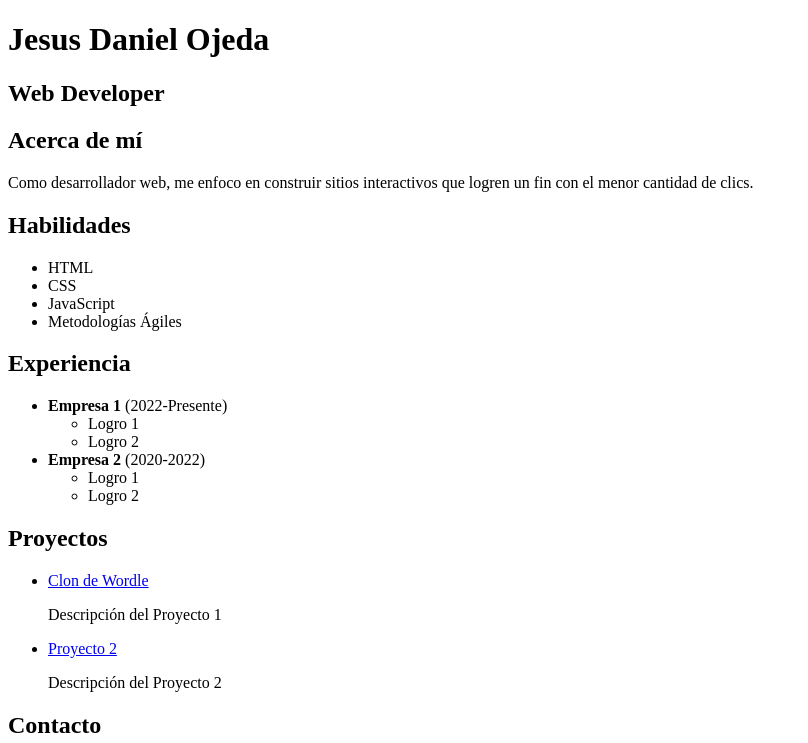
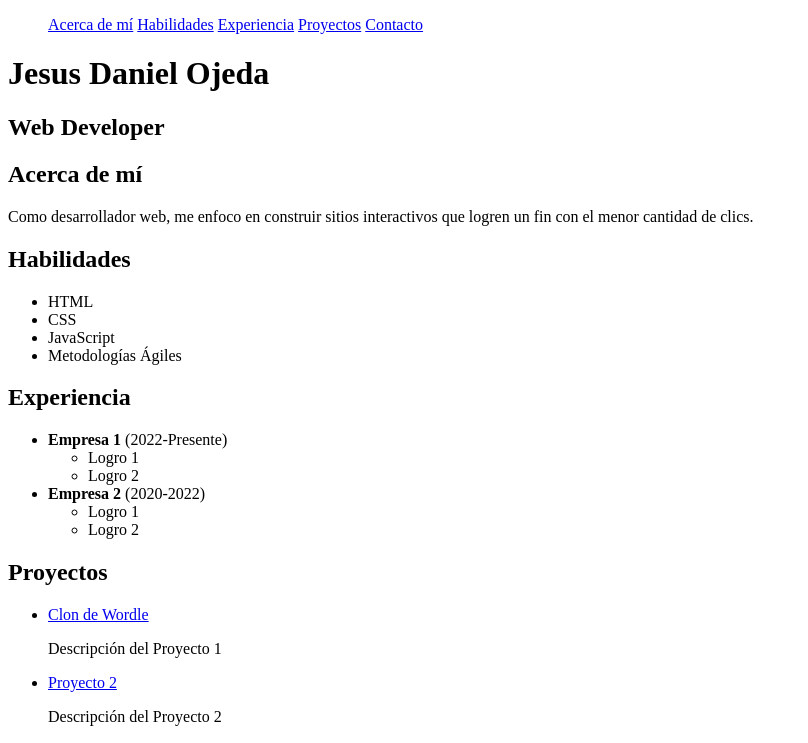
Before and after one commit to JesusDaniel19/MyPorfolio, a plain HTML site: page index.html in a window 1280 px wide. Shown: the top 743 px of the page, without its empty margins (0-808 px from the left). Drawn offline with Linux system fonts and the light colour scheme.

Commit message:
Nav modificado

```diff
--- a/index.html
+++ b/index.html
@@ -5,15 +5,24 @@
     </head>
     <body>
         <header>
+            <nav>
+                <ul>
+                    <a href="#acerca-de-mi">Acerca de mí</a>
+                    <a href="#habilidades">Habilidades</a>
+                    <a href="#experiencia">Experiencia</a>
+                    <a href="#proyectos">Proyectos</a>
+                    <a href="#contacto">Contacto</a>
+                </ul>
+            </nav>
             <h1>Jesus Daniel Ojeda</h1>
             <h2>Web Developer</h2>
         </header>
         <main>
-            <section>
+            <section id="acerca-de-mi">
                 <h2>Acerca de mí</h2>
                 <p>Como desarrollador web, me enfoco en construir sitios interactivos que logren un fin con el menor cantidad de clics.</p>
             </section>
-            <section>
+            <section id="habilidades">
                 <h2>Habilidades</h2>
                 <ul>
                     <li>HTML</li>
@@ -22,7 +31,7 @@
                     <li>Metodologías Ágiles</li>
                 </ul>
             </section>
-            <section>
+            <section id="experiencia">
                 <h2>Experiencia</h2>
                 <ul>
                     <li>
@@ -41,7 +50,7 @@
                     </li>
                 </ul>
             </section>
-            <section>
+            <section id="proyectos">
                 <h2>Proyectos</h2>
                 <ul>
                     <li>
@@ -54,7 +63,7 @@
                     </li>
                 </ul>
             </section>
-            <section>
+            <section id="contacto">
                 <h2>Contacto</h2>
                 <ul>
                     <li>Email: gsus.daniel19@gmail.com</li>
```
